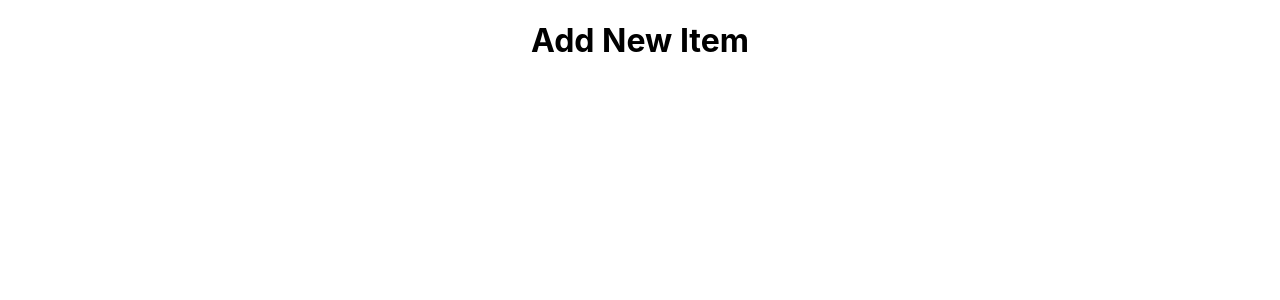
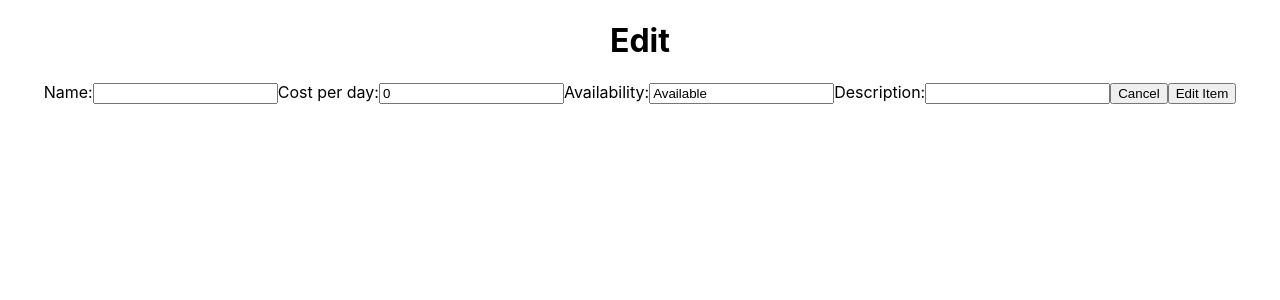
Before and after one commit to BW-MyTechStuff/Frontend, a React (Create React App) app: page /edit-item in a window 1280 px wide. Shown: the top 300 px of the page. Built offline with nearby package versions, Linux system fonts and the light colour scheme; no server answers; sample sign-in values are in the browser's storage.

Commit message:
finally have edit working properly, missing delete

```diff
--- a/src/components/BrowseListings.js
+++ b/src/components/BrowseListings.js
@@ -29,7 +29,6 @@ function BrowseListings() {
             <button onClick={returnToDash}>Return to Dashboard</button>
 
             {items.map(item => {
-                {console.log(items)}
                 return <ItemView key={item.itemid} item={item}/>
 
             })}
--- a/src/components/EditItem.js
+++ b/src/components/EditItem.js
@@ -1,72 +1,141 @@
-import React from 'react'
+import React, { useState, useEffect } from "react";
+import { useHistory } from "react-router-dom";
+import { axiosWithAuth } from "../utils/axiosWithAuth";
 
 function EditItem() {
 
-    // const initialValues = {
-    //     itemName: '',
-    //     costPerDay:'',
-    //     availability: '',
-    //     description: '',
-    // }
+    const history = useHistory();
+    const arr = history.location.pathname.split("/")
+    const id = arr[2]
 
-    // const initialErrors = {
-    //     itemName: '',
-    //     costPerDay:'',
-    //     availability: '',
-    //     description: '',
-    // }
+    useEffect(() => {
 
-    // const [item, setItem] = useState({})
-    // const [values, setValues] = useState(initialValues)
-    // const [errors, setErrors] = useState(initialErrors)
+        // axiosWithAuth()
+        //         .get(`/items/item/${id}`)
+        //         .then(res => {
+        //             console.log(res.data);
+        //             setItem(res.data);
+        //         })
+        //         .catch(err => console.log({err}))
+               fetchItem()
+            }, [])
 
-    // const postItem = newItem => {
-    //     axios.post('https://usemytechstuff-tt26.herokuapp.com/items/item', newItem)
-    //     .then(res => {
-    //       setItem([...item, res.data])
-    //       console.log(res.data)
-    //     })
-    //     .catch(err => {
-    //       console.log(err);
-    //     })
-    //     setValues(initialValues)
-    // }
+            const fetchItem = async() =>{
+                const res = await axiosWithAuth().get(`/items/item/${id}`)
+                const itemdata = res.data
+                console.log("hi", itemdata)
+                return setItem(itemdata)
+            }
 
-    // const submit = evt => {
-    //     const newItem = {
-    //         itemName: values.itemName,
-    //         costPerDay: values.costPerDay,
-    //         availability: values.availability,
-    //         description: values.description,
-    //     }
-    //     postItem(newItem)
-    //     setValues(initialValues)
-    // }
 
-    // const cancel = evt => {
-    //       setValues(initialValues)
-    // }
+
+    const initialValues = {
+        itemname: "",
+        itemcostperday: 0.00,
+        itemstatus: {
+            itemstatusid: 1,
+            itemstatustype: "Available"
+        },
+        itemdescription: "",
+        numberofdaysrented: 0
+    }
+
+    const initialErrors = {
+        itemname: "",
+        itemcostperday: 0.00,
+        itemstatus: {
+            itemstatusid: 1,
+            itemstatustype: "Available"
+        },
+        itemdescription: "",
+        numberofdaysrented: 0
+    }
+
+    const [ item, setItem ] = useState(initialValues)
+
+
+    const cancel = evt => {
+        history.push("/user-dashboard")
+    }
+
+    const updateForm = (name, value) => {
+        setItem({...item, [name]:value})
+    }
+    const change = (evt) => {
+        const { name, value } = evt.target
+        updateForm(name, value);
+    }
+
+    // let usrid = item.user.userid;
+    // let usrname = item.user.username;
+    // let usremail = item.user.email
+
+    const formSubmit = (e) => {
+        const editedItem = {
+            user: {
+                userid: item.user.userid,
+                userrole: {
+                    userroleid: 1,
+                    userroletype: "OWNER",
+                },
+                username: item.user.username,
+                email: item.user.email,
+            },
+            itemname: item.itemname,
+            itemdescription: item.itemdescription,
+            itemcostperday: item.itemcostperday,
+            itemstatus: {
+                itemstatusid: 1,
+                itemstatustype: item.itemstatus.itemstatustype,
+            },
+            numberofdaysrented: item.numberofdaysrented
+
+        }
+
+        axiosWithAuth()
+            .put(`/items/item/${item.itemid}`, editedItem)
+            .then(res => {
+                console.log("res.data put", res.data);
+
+            })
+            .catch(err => console.log(err.message))
+        setItem(initialValues);
+    }
+
+    const submit = (e) => {
+        e.preventDefault()
+        formSubmit()
+        history.push("/user-dashboard")
+    }
+
 
     return (
         <div>
-            <h1>Add New Item</h1>
-            {/* <form onSubmit = {submit}>
-                <label>
-                    <input name= 'itemName' type= 'text' onChange={change} value= {values.itemName}/>
-                </label>
-                <label>
-                    <input name= 'costPerDay' type= 'text' onChange={change} value= {values.costPerDay}/>
-                </label>
-                <label>
-                    <input name= 'availability' type= 'text' onChange={change} value= {values.availability}/>
-                </label>
-                <label>
-                    <input name= 'description' type= 'text' onChange={change} value= {values.description}/>
-                </label>
-                <button onClick={cancel}> Cancel</button>
-                <button onClick={submit}>Save</button>
-                <button>Delete</button>
-            </form> */}
+            {(item ?
+
+            <div>
+
+                <h1>{`Edit ${item.itemname}`}</h1>
+                <form onSubmit = {submit}>
+                    <label>Name:
+                        <input name= 'itemname' type= 'text' onChange={change} value={item.itemname}/>
+                    </label>
+                    <label>Cost per day:
+                        <input name= 'itemcostperday' type='number' step='0.01' onChange={change} value={item.itemcostperday}/>
+                    </label>
+                    <label>Availability:
+                        <input name= 'availability' type='text' onChange={change} value={item.itemstatus.itemstatustype}/>
+                    </label>
+                    <label>Description:
+                        <input name= 'itemdescription' type= 'text' onChange={change} value={item.itemdescription}/>
+                    </label>
+                    <button onClick={cancel}>Cancel</button>
+                    <button onClick={submit}>Edit Item</button>
+                </form>
+            </div>
+
+            : null)}
+
         </div>
     )
 }
--- /dev/null
+++ b/src/components/ItemCard.js
@@ -0,0 +1,21 @@
+import React from "react";
+import { useHistory } from "react-router-dom";
+
+function ItemCard(props) {
+    const history = useHistory();
+    const { item } = props
+
+    const editClick = e => {
+        e.preventDefault();
+        history.push(`/edit-item/${item.itemid}`);
+    }
+
+    return (
+        <div>
+            {console.log(item)}
+            <button onClick={editClick}>{item.itemname}</button>
+        </div>
+    )
+}
+
+export default ItemCard
--- a/src/components/UserDashboard.js
+++ b/src/components/UserDashboard.js
@@ -2,6 +2,7 @@ import React, { useState, useEffect } from "react"
 import { Link } from "react-router-dom";
 import { axiosWithAuth } from "../utils/axiosWithAuth";
 import { useHistory } from "react-router-dom";
+import ItemCard from "./ItemCard";
 
 export default function UserDashboard(props) {
 
@@ -50,9 +51,11 @@ export default function UserDashboard(props) {
                     </div> */}
                 <div className="owner-listings">
                     <h3>My Listed Items</h3>
-                    <Link to="edit-item">
-                        {(user.items ? user.items.map(item => {return item.itemname}) : null)}
-                    </Link>
+                    {/* {console.log(user.items)} */}
+                    {(user.items ? user.items.map(item =>  <ItemCard key ={item.itemid} item={item}/>) : null)}
+                    {/* {user.items.map(item => {
+                        return <ItemCard item={item}/>
+                    })} */}
                     <br/>
                     <button onClick={addNewButton}>
                         Add New Item
```
